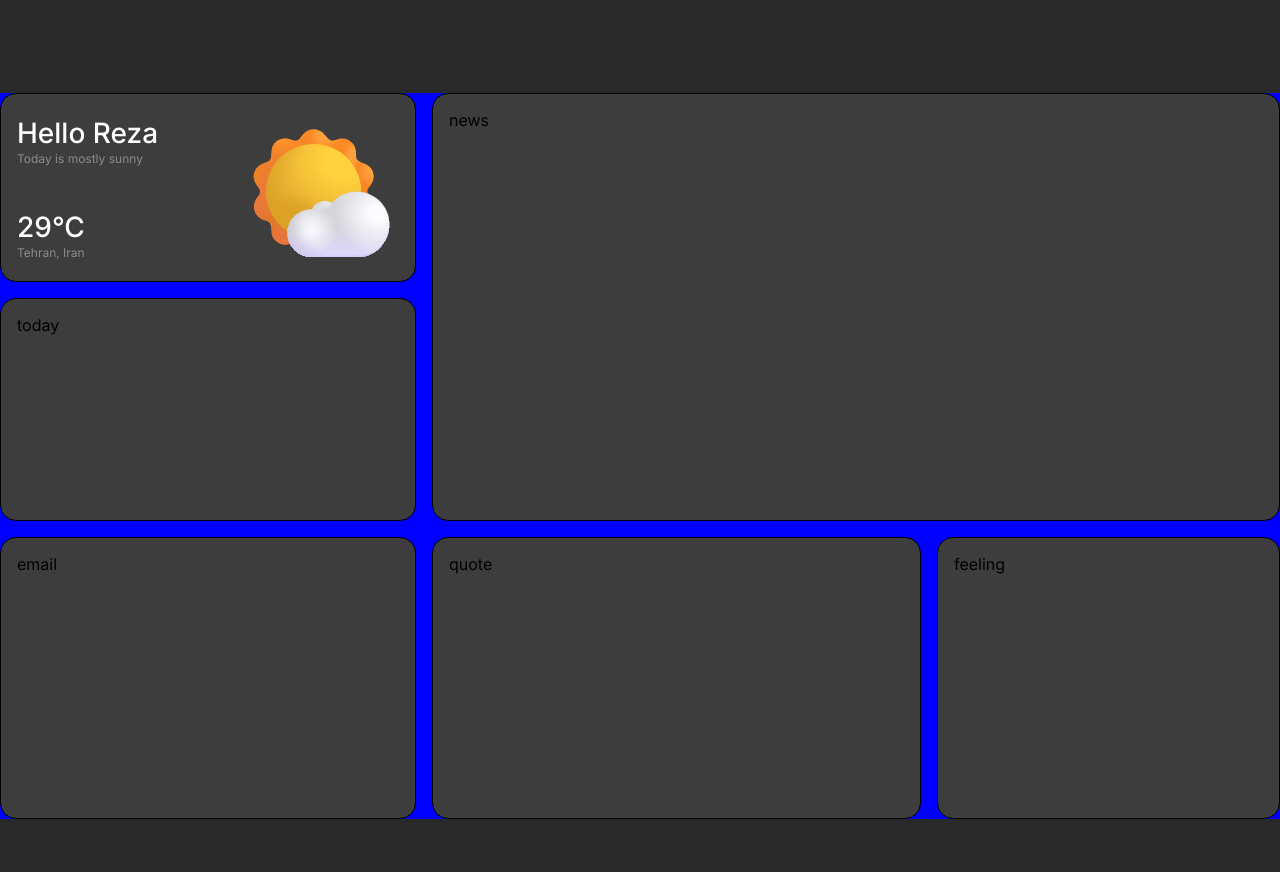
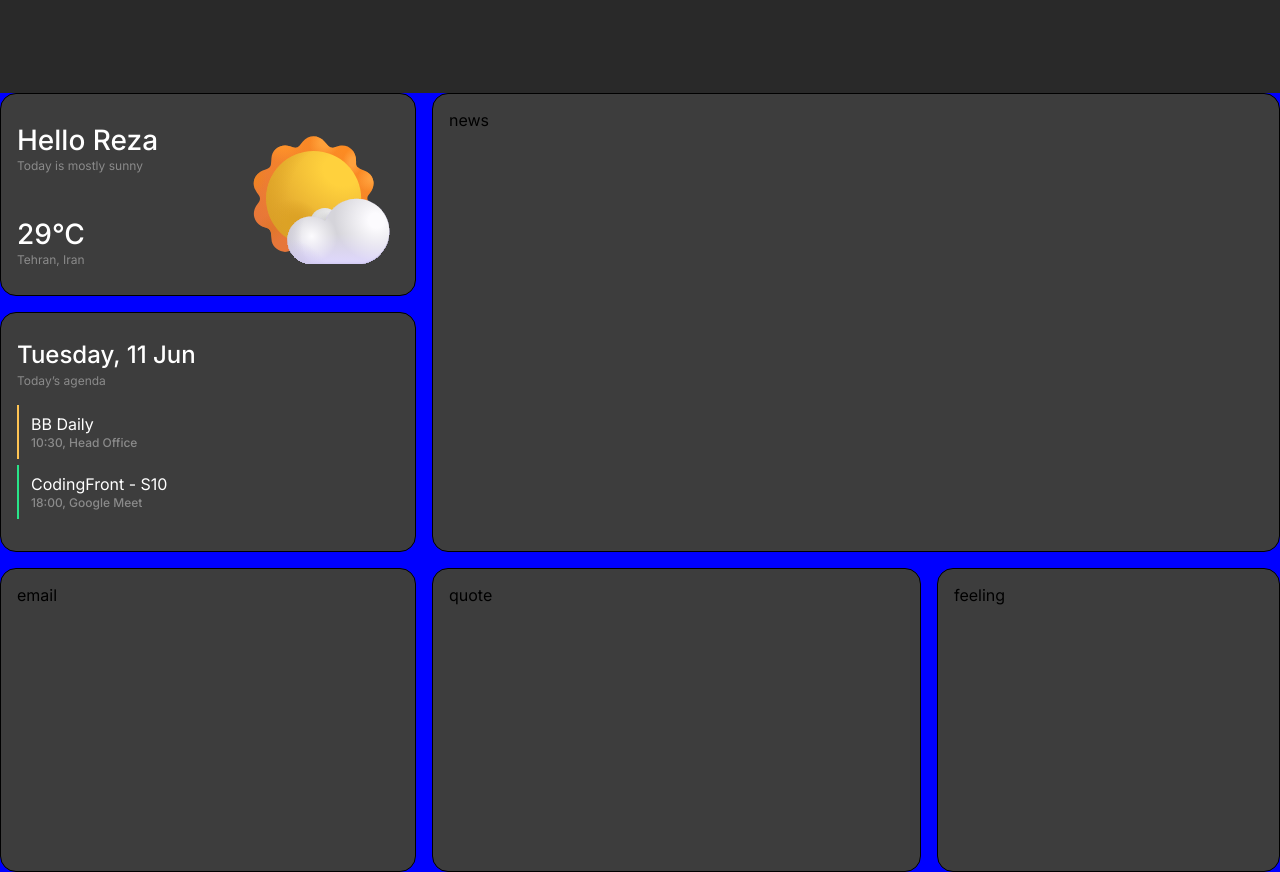
Before and after one commit to rezam91/widget, a plain HTML site: page index.html in a window 1280 px wide. Before the commit the page ends 819 px from the top, so only its background shows below. Drawn offline with Linux system fonts and the light colour scheme.

Commit message:
feat(Today): Today Part is developed in Desktop version

```diff
--- a/assets/styles/index.css
+++ b/assets/styles/index.css
@@ -6,13 +6,19 @@
 
     --font-color: #FFFFFF;
     --font-color-sub:#FFFFFF66;
+    --border1-color:#FFC453;
+    --border2-color:#29E489;
 
     --font-size-h1:28px;
     --font-size-sub:12px;
+    --font-size-task:16px;
+    --font-size-h2:24px;
 
+    --font-weight-task:400;
     --font-weight-h1:500;
 
     --font-height-h1:36px;
+    --font-height-task:22px;
     --font-height-sub:16px;
 }
 * {
@@ -89,6 +95,54 @@ body {
 .today {
     grid-area: today;
 }
+.today div{
+    margin-top: 8px;
+}
+.today h2 {
+    margin-top: 0;
+    margin-bottom: 0;
+    font-size:var(--font-size-h2) ;
+    line-height: var(--font-height-h1);
+    font-weight:var(--font-weight-h1) ;
+    color: var(--font-color);
+}
+.today .p-sub {
+    margin-top: 0;
+    margin-bottom: 0;
+    font-size: var(--font-size-sub);
+    line-height:var(--font-height-sub) ;
+    color: var(--font-color-sub);
+}
+.today ul {
+    list-style: none;
+    padding-left: 0;
+}
+.today ul li {
+    padding: 4px 12px;
+}
+.today li:nth-of-type(1) {
+    border-left:2px solid var(--border1-color) ;
+}
+.today li:nth-of-type(2) {
+    margin-top: 6px;
+    border-left:2px solid var(--border2-color) ;
+}
+.today ul li div:nth-of-type(1) {
+    font-size: var(--font-size-task);
+    font-weight: var(--font-weight-task);
+    line-height: var(--font-height-task);
+    color: var(--font-color);
+    margin-top: 4px;
+    margin-bottom: 0;
+}
+.today ul li div:nth-of-type(2) {
+    font-size: var(--font-size-sub);
+    font-weight: var(--font-weight-h1);
+    line-height: var(--font-size-task);
+    color: var(--font-color-sub);
+    margin-top: 0;
+    margin-bottom: 4px;
+}
 .email {
     grid-area: email;
 }
--- a/index.html
+++ b/index.html
@@ -1,5 +1,5 @@
 <!DOCTYPE html>
-<html lang="en">
+<html lang="en" dir="ltr">
     <head>
         <meta charset="UTF-8">
         <meta name="viewport" content="width=device-width, initial-scale=1.0">
@@ -20,9 +20,24 @@
                         <p class="loc">Tehran, Iran</p>
                     </div>
                     <img src="./assets/images/sun.svg" alt="" width="155px" height="155px">
+                </section>
+                <section class="today">
+                    <div>
+                        <h2>Tuesday, 11 Jun</h2>
+                        <p class="p-sub">Today’s agenda</p>
+                    </div>
 
+                    <ul>
+                        <li>
+                            <div class="task">BB Daily</div>
+                            <div class="sub-task">10:30, Head Office</div>
+                        </li>
+                        <li>
+                            <div class="task">CodingFront - S10</div>
+                            <div class="sub-task">18:00, Google Meet</div>
+                        </li>
+                    </ul>
                 </section>
-                <section class="today">today</section>
                 <section class="email">email</section>
                 <section class="feeling">feeling</section>
                 <section class="quote">quote</section>
```
